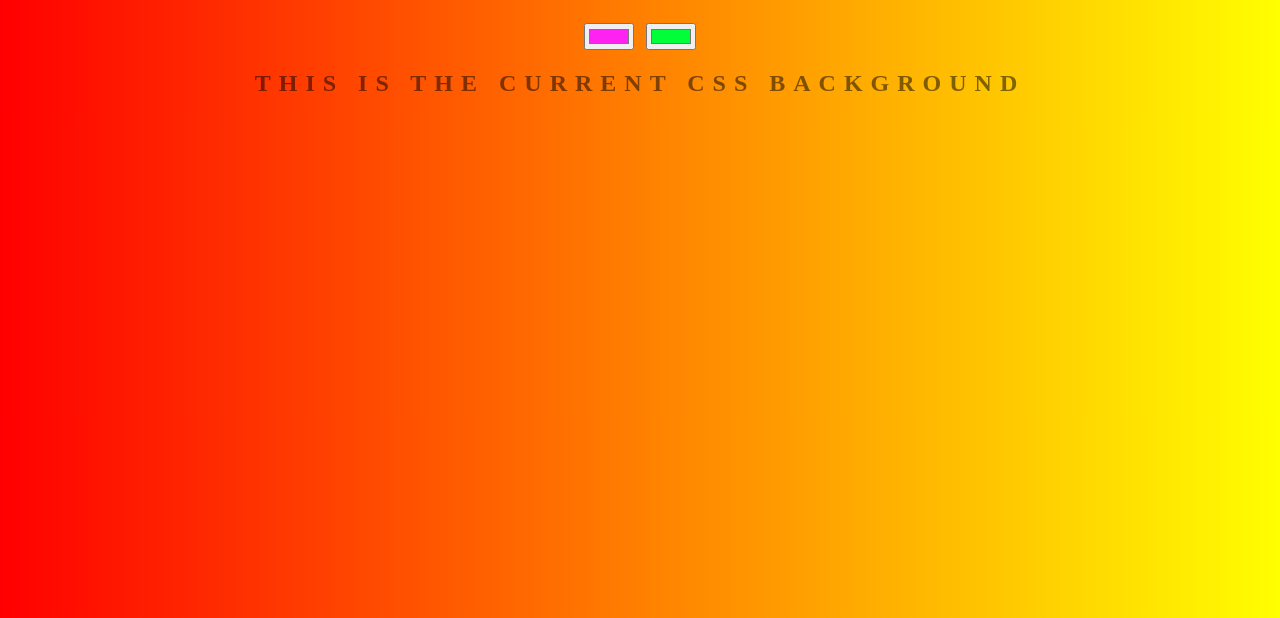
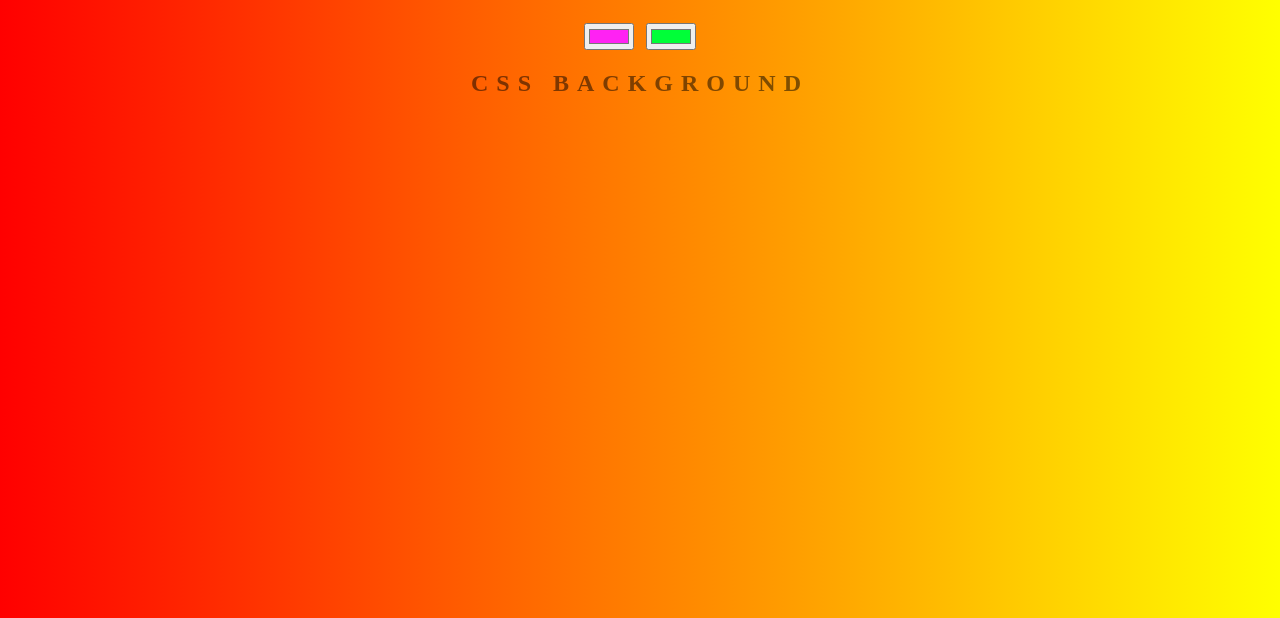
Before and after one commit to edabrito7/background-generator, a plain HTML site: page index.html in a window 1280 px wide. Shown: the part 182-800 px from the top of the page. Drawn offline with Linux system fonts and the light colour scheme.

Commit message:
getting back everything

```diff
--- a/index.html
+++ b/index.html
@@ -9,7 +9,7 @@
 	<h1>Background Generator</h1>
 	<input class="color1"  type="color" name="color1" value="#ff22f3">
 	<input class="color2" type="color" name="color2" value="#00ff38">
-	<h2>This is the current CSS Background</h2>
+	<h2>CSS Background</h2>
 	<h3></h3>
 
 	<script type="text/javascript" src="script.js"></script>
```
